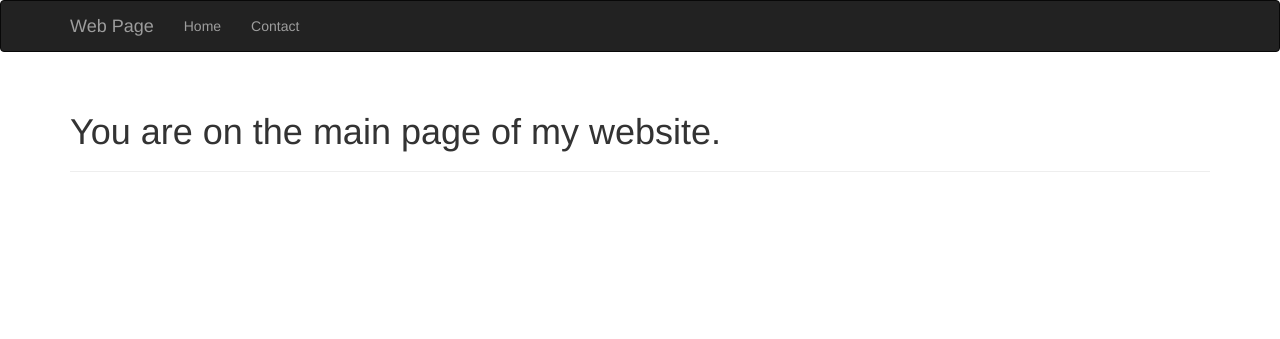
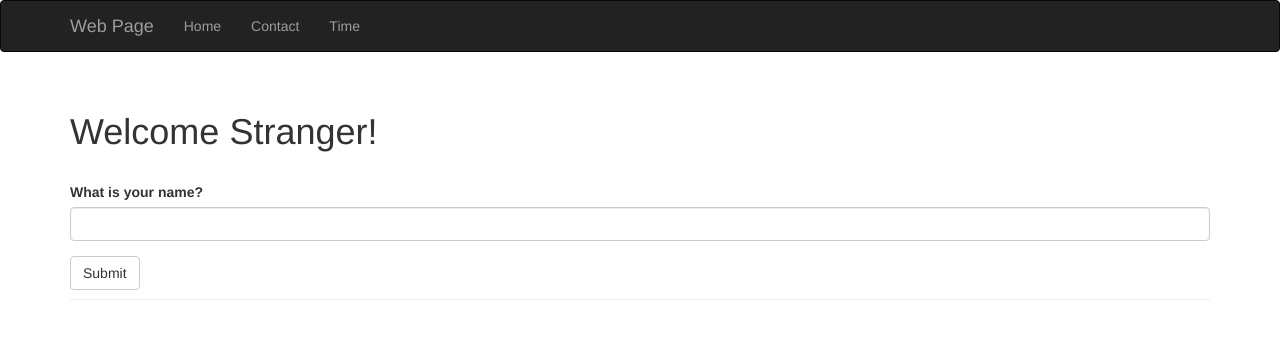
Before and after one commit to michalkowal66/ShrineChecker, a Flask app: page / in a window 1280 px wide. Shown: the top 339 px of the page. Run offline with Flask 2, Linux system fonts and the light colour scheme; some libraries are stand-ins or nearby versions.

Commit message:
Flask book exercises: sessions, forms

```diff
--- a/Exercises/Online/Flask/Book_exe/templates/base.html
+++ b/Exercises/Online/Flask/Book_exe/templates/base.html
@@ -1,6 +1,15 @@
 {% extends "bootstrap/base.html" %}
+<!-- Using module Flask-Bootstrap after initialization of the bootstrap we extend -->
+<!-- the base bootstrap template, using 'extend/endblock' in document i call -->
+<!-- for certain part of template and add in it new parts that will work as template -->
 
 {% block title %}{% endblock %}
+
+{% block head %}
+{{ super() }}
+<link rel="shortcut icon" href="{{ url_for('static', filename='favicon.ico') }}" type="image/x-icon">
+<link rel="icon" href="{{ url_for('static', filename='favicon.ico') }}" type="image/x-icon">
+{% endblock %}
 
 {% block navbar %}
 <div class="navbar navbar-inverse" role="navigation">
@@ -18,11 +27,23 @@
             <ul class="nav navbar-nav">
                 <li><a href="/">Home</a></li>
                 <li><a href="/contact">Contact</a></li>
+                <li><a href="/time">Time</a></li>
             </ul>
         </div>
     </div>
 </div>
 {% endblock %}
+
+{% block scripts %}
+{{ super() }}
+{{ moment.include_moment() }}
+{{ moment.locale('locale') }}
+{% endblock %}
+<!-- Function super() is responsible for inheritance of the scripts -->
+<!-- declared in the bootstrap base template, additionally I add moment script -->
+<!-- If we want to keep something from the main template's block we must -->
+<!-- call super() to inherit the content of such block -->
+
 
 {% block content %}
 <div class="container">
--- a/Exercises/Online/Flask/Book_exe/templates/home.html
+++ b/Exercises/Online/Flask/Book_exe/templates/home.html
@@ -1,7 +1,12 @@
 {% extends 'base.html' %}
+{% import 'bootstrap/wtf.html' as wtf %}
+<!-- We import WTF forms as wtf to the document -->
 
 {% block title %}Home Page{% endblock %}
 
 {% block page_content %}
-<h1 class="display-3">You are on the main page of my website.</h1>
+<h1 class="display-3">Welcome {% if name %}{{name}}!{% else %}Stranger!{% endif %}</h1>
+<br>
+{{ wtf.quick_form(form) }}
+<!-- We render a quick form using WTF module -->
 {% endblock %}
--- a/Exercises/Online/Flask/Book_exe/templates/welcome.html
+++ b/Exercises/Online/Flask/Book_exe/templates/welcome.html
@@ -3,9 +3,7 @@
 {% block title %}Welcome!{% endblock %}
 
 {% block content %}
-<div class="container">
-    <div class="page-header">
-        <h1>Hello, {{ name }}!</h1>
-    </div>
+<div class="page-header">
+    <h1>Hello {{ user }}!</h1>
 </div>
 {% endblock %}
--- a/Exercises/Online/Flask/Book_exe/webpage.py
+++ b/Exercises/Online/Flask/Book_exe/webpage.py
@@ -1,38 +1,98 @@
-from flask import Flask, render_template
+from flask import Flask, render_template, session, redirect, url_for, flash
 from flask_bootstrap import Bootstrap
+from flask_moment import Moment
+from datetime import datetime
+from flask_wtf import FlaskForm
+# Base class is imported from the module
+from wtforms import StringField, SubmitField
+from wtforms.validators import DataRequired
+# Yet validators and fields are imported directly from WTForms.
 
 app = Flask(__name__)
+# We initialize the flask application, creating class instance
 bootstrap = Bootstrap(app)
+# We initialize the bootstrap module for bootstrap templates
+moment = Moment(app)
+# We initialize the moment module for time parsing
 
-@app.route("/")
-@app.route("/home")
-#Adding more possible routes for certain page
+app.config['SECRET_KEY'] = 'trudny do odgadnięcia ciąg znaków'
+# app.config is a dictionary containing configurational variables used either
+# by modules or the app itself. In our case we create it for WTForms
+
+class NameForm(FlaskForm):
+    name = StringField('What is your name?', validators=[DataRequired()])
+    submit = SubmitField('Submit')
+# <!> Check available fields and validators of WTForms
+# https://wtforms.readthedocs.io/en/latest/validators/
+# https://wtforms.readthedocs.io/en/2.3.x/fields/
+
+
+@app.route('/', methods=['GET', 'POST'])
+# Adding more possible routes for certain page
+# Defining methods as a list determines the available methods for given URL
+# If we do not provide methods only GET is available as default.
 def home():
-    return render_template('home.html')
-    #We use rener_template function to render previously prepared template
-    #written in html format in order to keep the code cleaner
+    name = None
+    form = NameForm()
+    # Form variable is defined as NameForm class instance
+    if form.validate_on_submit():
+    # Returns true after the form has been sent and accepted by all field validators
+        session['name'] = form.name.data
+        # Provided in the form user's name is now stored in the session
+        # dictionary in key 'name'.
 
-@app.route("/welcome/<name>")
-#Dynamic route taking <name> argument and passing it to the function
-#Flask allows us to pass also different types of arguments like:
-#string, int, float and path(contrarily to string, path can contain slashes)
-def welcome(name):
-    return render_template('welcome.html', name=name)
+        return redirect(url_for('home'))
+        # Function redirect could've been provided with simply '/' in our case
+        # yet as an example of different solution, url_for() function was used
+        # being provided with our function's name responsible for '/' URL
+
+        # pre session+redirect version
+        # name = form.name.data
+        # form.name.data input text is available as field's attribute 'data'
+        # form.name.data = ''
+        # We clear the field after assigning the name to the local variable name
+    return render_template('home.html', form=form, name=session.get('name'))
+    # We use rener_template function to render previously prepared template
+    # written in html format in order to keep the code cleaner.
+    # We pass the form variable predefined in the function body
+    # Name variable is being extracted from session data using key 'name'
+    # method get() is used to avoid exception caused by calling unknown key
+    # insted in case of unknown key method get() returns simply None
+
+# When we click refresh button it repeats last request, repeating POST is not
+# desired it's good to use redirecting to avoid it. Redirecting initiates GET
+# method, so now last request is GET not POST. This is also known as:
+# Design Pattern Post/Redirect/Get
+# This solution has also a downside - after redirecting to new URL we lose
+# the data passed in the form because the POST request finishes it's work
+
+@app.route('/welcome/<user>')
+# Dynamic route taking <name> argument and passing it to the function
+# Flask allows us to pass also different types of arguments like:
+# string, int, float and path(contrarily to string, path can contain slashes)
+def welcome(user):
+    return render_template('welcome.html', user=user)
 
 def contact():
     return render_template('contact.html')
 app.add_url_rule('/contact', 'contact', contact)
-#Different way to create a route to a certain url, decorator @app.route basically
-#uses add_url_rule method.
+# Different way to create a route to a certain url, decorator @app.route basically
+# uses add_url_rule method.
+
+@app.route('/time')
+def time():
+    return render_template('time.html', current_time=datetime.utcnow())
 
 @app.errorhandler(404)
 def page_not_found(e):
     return render_template('404.html'),404
+# We create an error handling utility to deal with 404 error, we use a special
+# template to keep the webpage well organised and clean.
 
 @app.errorhandler(500)
 def internal_server_error(e):
     return render_template('500.html'),500
 
-if __name__ == "__main__":
+if __name__ == '__main__':
     app.run(debug=True)
-    #Setting debug= True enables live changes tracking
+    # Setting debug= True enables live changes tracking
--- a/Exercises/Online/Flask/my_website/templates/404.html
+++ b/Exercises/Online/Flask/my_website/templates/404.html
@@ -5,7 +5,8 @@ Oops!
 {% endblock %}
 
 {% block content %}
-<div class="alert alert-warning" role="alert">
-    Requested URL does not exist!
+<br>
+<div class="alert alert-warning text-center" role="alert">
+    <h2>Requested URL does not exist!</h2>
 </div>
 {% endblock %}
--- a/Exercises/Online/Flask/my_website/templates/contact.html
+++ b/Exercises/Online/Flask/my_website/templates/contact.html
@@ -8,10 +8,10 @@ Contact Me
 <br>
 <div class="card text-center">
     <div class="card-header bg-dark" style='color:aliceblue;'>
-      Contact
+      <h3>Contact</h3>
     </div>
     <div class="card-body">
-      <h5 class="card-title">Ways to contact me:</h5>
+      <h4 class="card-title">Ways to contact me:</h4>
       <p class="card-text">e-mail: virtozenho@gmail.com
                        <br>mobile no.: +48xxxxxxxxx
       </p>
```
Also changed, not shown: Exercises/Online/Flask/Book_exe/templates/500.html (added, +8 -0 lines), Exercises/Online/Flask/Book_exe/templates/time.html (added, +9 -0 lines), Exercises/Online/Flask/Book_exe/test.py (+7 -3 lines), Exercises/Online/Flask/Book_exe/static/favicon.ico (added).
